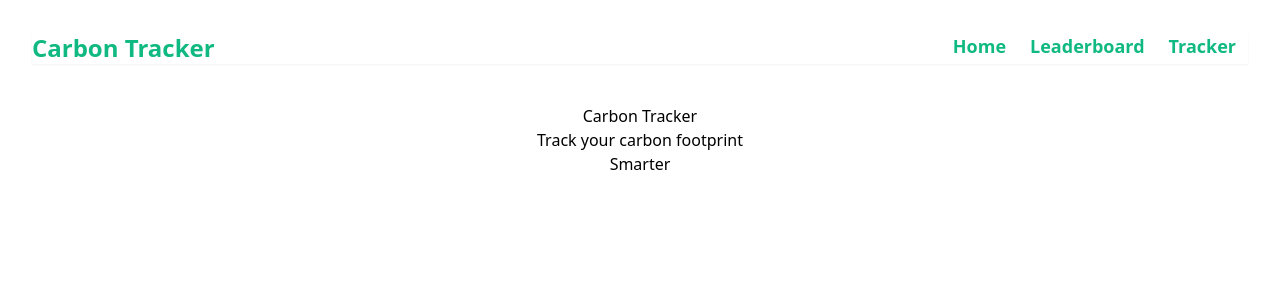
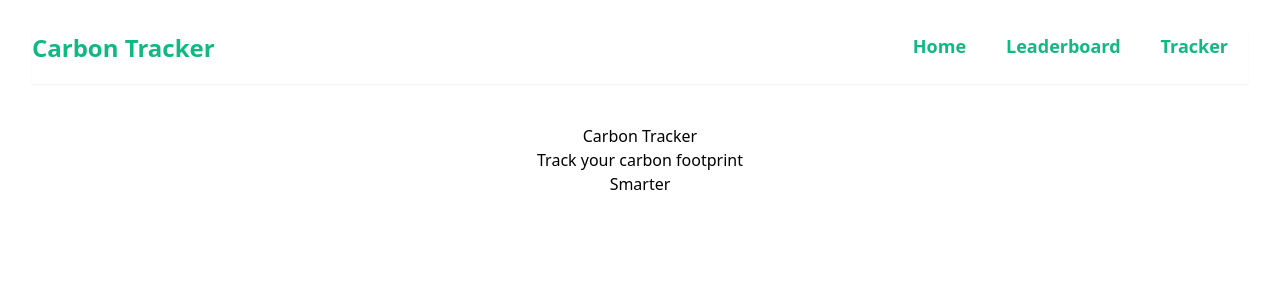
Before and after one commit to Ovikx/carbon-compass, a React (Vite) app: page / in a window 1280 px wide. Shown: the top 300 px of the page. Built offline with nearby package versions, Linux system fonts and the light colour scheme.

Commit message:
change nav styles

```diff
--- a/src/components/NavBarComponent.tsx
+++ b/src/components/NavBarComponent.tsx
@@ -1,14 +1,23 @@
-import { NavLink } from "react-router-dom";
+export function NavBarComponent() {
+  const buttonStyle =
+    "text-lg no-underline text-emerald-500 px-3 py-2 rounded-md mx-2 my-10 font-bold hover:bg-emerald-500 hover:rounded-lg hover:text-white transition-all duration-200";
 
-export function NavBarComponent() {
-    return (
-        <header className="top-0 left-0 px-30 py-100 flex flex-row sticky mb-10 justify-between align-middle shadow-sm ">
-            <h2 className="text-2xl text-emerald-500 cursor-pointer font-extrabold">Carbon Tracker</h2>
-            <nav>
-                <a href="#" className="text-lg no-underline text-emerald-500 px-3 py-15 rounded-md mx-0 my-10 font-bold hover:bg-emerald-500 hover:rounded-lg hover:text-white">Home</a>
-                <a href="#" className="text-lg no-underline text-emerald-500 px-3 py-15 rounded-md mx-0 my-10 font-bold hover:bg-emerald-500 hover:rounded-lg hover:text-white">Leaderboard</a>
-                <a href="#" className="text-lg no-underline text-emerald-500 px-3 py-15 rounded-md mx-0 my-10 font-bold hover:bg-emerald-500 hover:rounded-lg hover:text-white">Tracker</a>
-            </nav>
-        </header>
-    )
+  return (
+    <header className="top-0 left-0 px-30 pb-5 flex flex-row sticky mb-10 justify-between align-middle shadow-sm ">
+      <h2 className="text-2xl text-emerald-500 cursor-pointer font-extrabold">
+        Carbon Tracker
+      </h2>
+      <nav className="gap-2">
+        <a href="#" className={buttonStyle}>
+          Home
+        </a>
+        <a href="#" className={buttonStyle}>
+          Leaderboard
+        </a>
+        <a href="#" className={buttonStyle}>
+          Tracker
+        </a>
+      </nav>
+    </header>
+  );
 }
```
